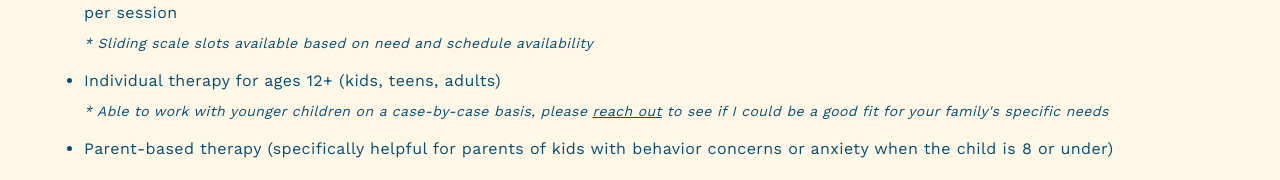
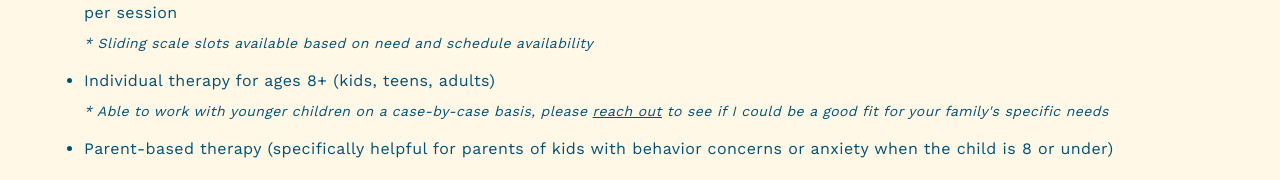
Before and after one commit to trroev/guided-growth-with-rachael, a Next.js app: page /services in a window 1280 px wide. Shown: the part 232-412 px from the top of the page. Built offline with nearby package versions, Linux system fonts and the light colour scheme.

Commit message:
changed li cursor style and changed age on services page

```diff
--- a/pages/services.tsx
+++ b/pages/services.tsx
@@ -21,7 +21,7 @@ const Services = () => (
                 </p>
               </li>
               <li className="pb-4">
-                Individual therapy for ages 12+ (kids, teens, adults)
+                Individual therapy for ages 8+ (kids, teens, adults)
                 <p className="italic text-sm pt-2">
                   * Able to work with younger children on a
                   case-by-case basis, please{" "}
--- a/styles/globals.css
+++ b/styles/globals.css
@@ -24,10 +24,6 @@
     @apply text-3xl sm:text-4xl;
   }
 
-  li {
-    @apply cursor-pointer;
-  }
-
   button {
     @apply border bg-green text-beige rounded-xl uppercase hover:bg-[#005073]/80 ease-in duration-300;
   }
```
